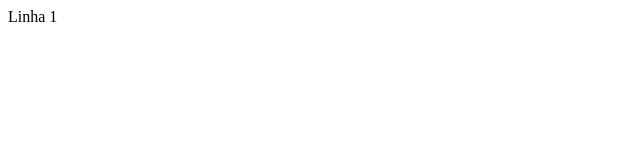
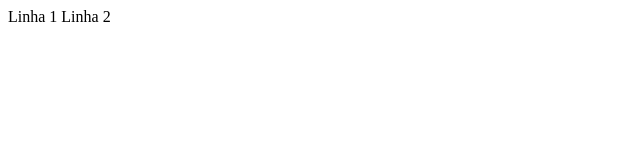
Before and after one commit to sansilRJ/Git-guia-prattico, a plain HTML site: page index.html in a window 1280 px wide. Shown: the full height of the page, 0-640 px from the left. Drawn offline with Linux system fonts and the light colour scheme.

Commit message:
adicionando alteracao no codigo - Linha 2

```diff
--- a/index.html
+++ b/index.html
@@ -7,5 +7,6 @@
 </head>
 <body>
     Linha 1
+    Linha 2
 </body>
 </html>
```
